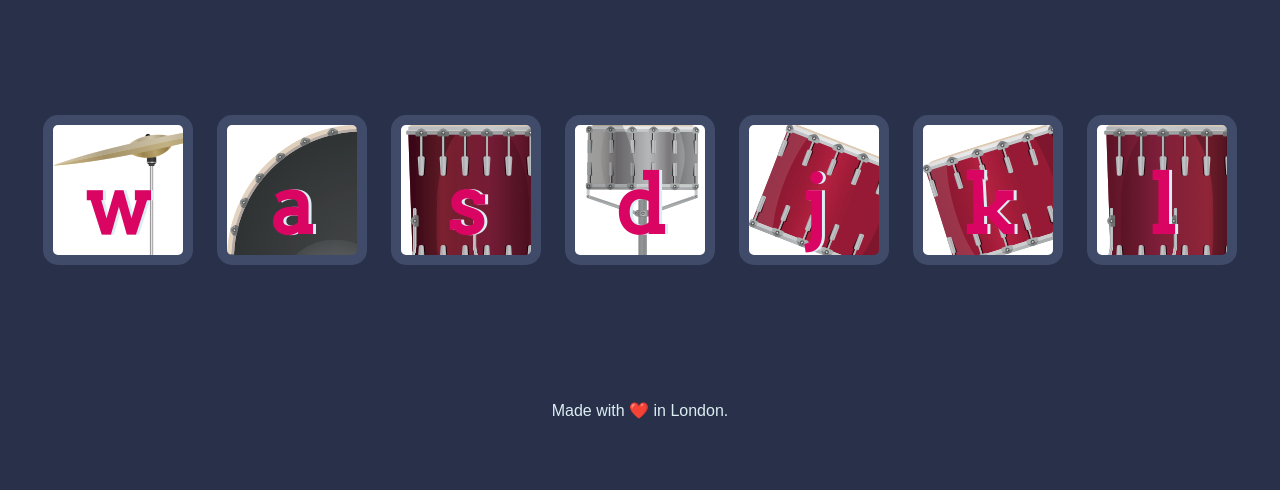
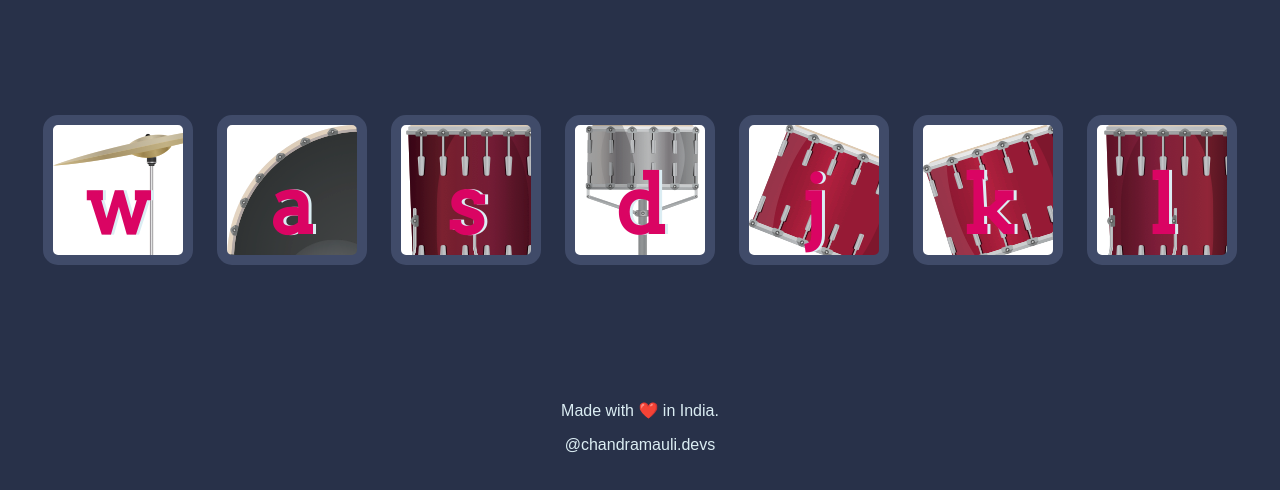
Before and after one commit to SURAJ-CHANDRAMAULI/DrumKit, a plain HTML site: page index.html in a window 1280 px wide. Shown: the part 174-664 px from the top of the page. Drawn offline with Linux system fonts and the light colour scheme.

Commit message:
Modified
Added my name as footer

```diff
--- a/index.html
+++ b/index.html
@@ -23,7 +23,8 @@
 
 
   <footer>
-    Made with ❤️ in London.
+    Made with ❤️ in India.
+    <p id="name">@chandramauli.devs</p>
   </footer>
 
   <script src="index.js" charset="utf-8"></script>
```
